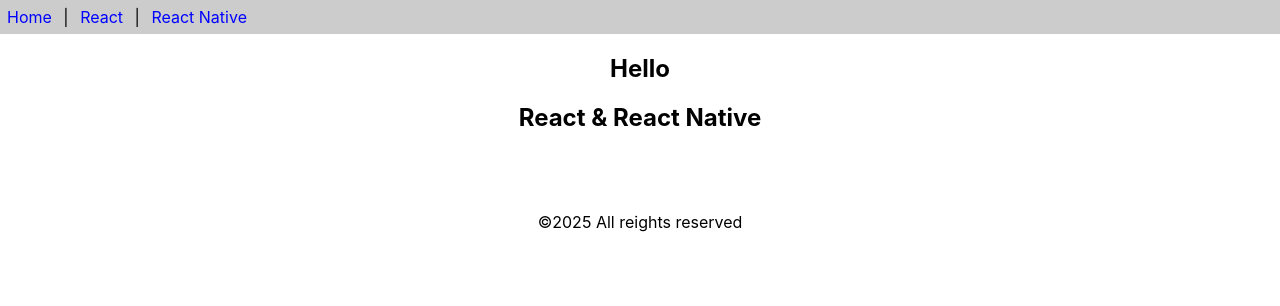
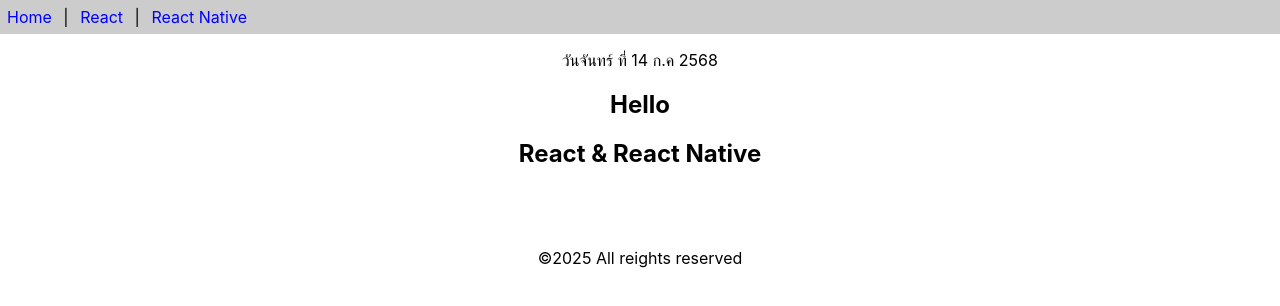
Before and after one commit to Millenniumzz/app, a React (Create React App) app: page / in a window 1280 px wide. Shown: the top 306 px of the page. Built offline with nearby package versions, Linux system fonts and the light colour scheme.

Commit message:
Class-components

```diff
--- a/src/App.js
+++ b/src/App.js
@@ -1,10 +1,12 @@
 import React from 'react';
 import { Header,Content,Footer } from './func-componets.js';
+import Calender from './class-components';
 
 function App() {
   return (
     <>
     <Header/>
+    <p><center><Calender/></center></p>
     <Content/>
     <Footer/>
     </>
--- /dev/null
+++ b/src/class-components.js
@@ -0,0 +1,17 @@
+import React, {Component} from "react";
+
+export default class Calender extends Component{
+    getDate(){
+        const dayNames = ['อาทิตย์','จันทร์','อังคาร','พุธ','พฤหัสบดี','ศุกร์','เสาร์']
+        const monthNames = ['ม.ค.','ก.พ.','มี.ค.','เม.ย.','พ.ค.','มิ.ย','ก.ค','ส.ค.','ก.ย.','ต.ค.','พ.ย.','ธ.ค']
+        const date = new Date()
+        const weekDay = dayNames[date.getDay()]
+        const day = date.getDate()
+        const month = monthNames[date.getMonth()]
+        const year = date.getFullYear()+ 543
+        return `วัน${weekDay} ที่ ${day} ${month} ${year}`
+    }
+    render(){
+        return <div>{this.getDate()}</div>
+    }
+}
```
